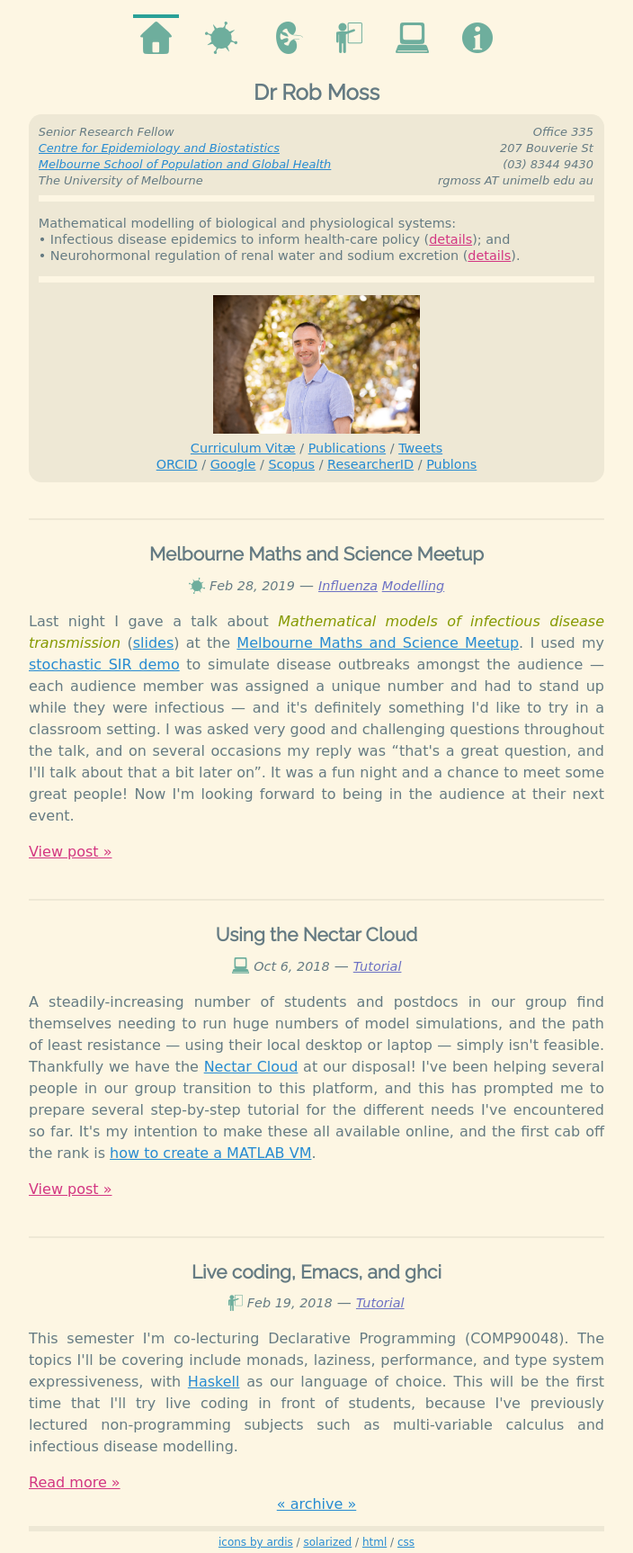
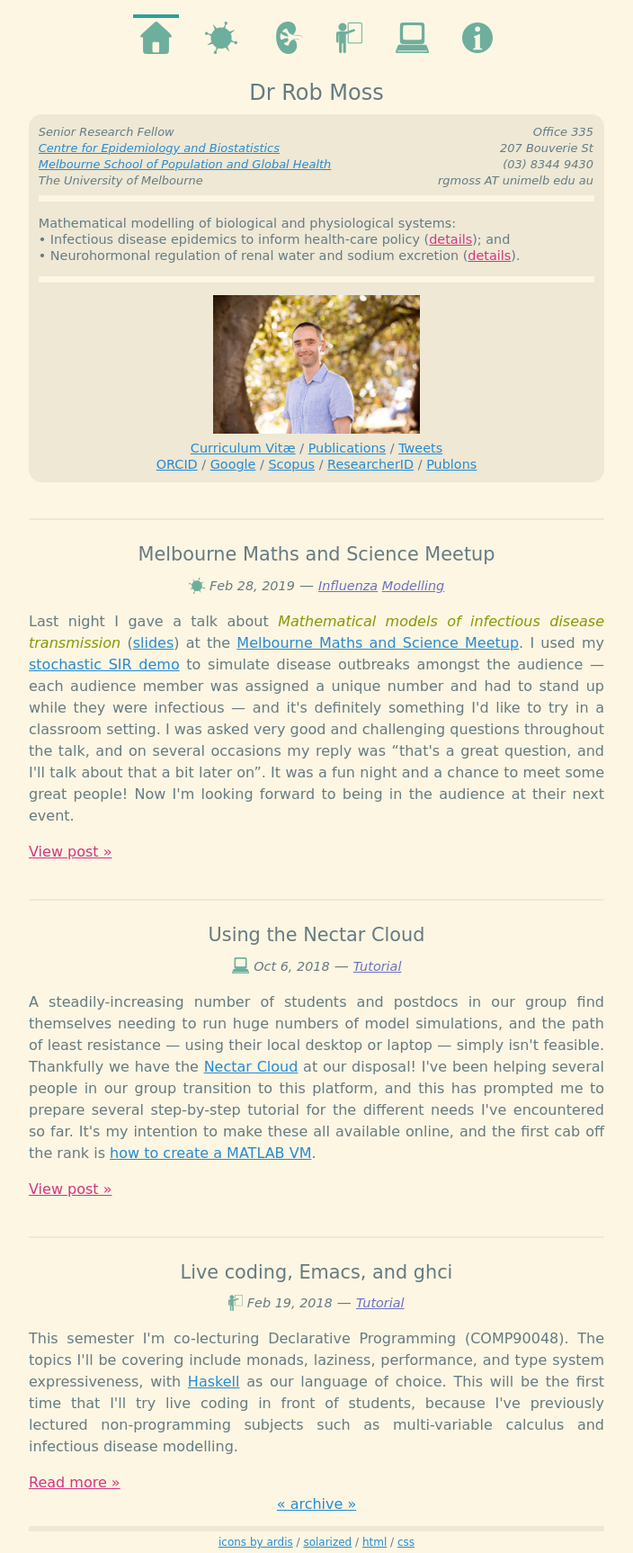
Before and after one commit to robmoss/previous2-robmoss.github.io, a Jekyll site: the page built from index.html, in a window 1280 px wide. Shown: the whole page at 90% size, without its empty margins (288-992 px from the left). Built offline with Jekyll 4.4.1, drawn with Linux system fonts in a browser that asks for light colours; some web fonts are replaced.

Commit message:
Use a single font for all page elements

```diff
--- a/_layouts/site.html
+++ b/_layouts/site.html
@@ -15,8 +15,6 @@
     <title>{{ title }}</title>
     <link rel="shortcut icon" type="image/png"
           href="{{ site.baseurl }}/favicon.png" />
-    <link rel="stylesheet" type="text/css"
-href="https://fonts.googleapis.com/css?family=Droid+Sans|Droid+Serif|Raleway" />
     <link rel="stylesheet" type="text/css"
           href="{{ site.baseurl }}{{ site.url_css }}/style.css" />
     <link rel="stylesheet" type="text/css"
--- a/_sass/special-crosswords.scss
+++ b/_sass/special-crosswords.scss
@@ -22,7 +22,7 @@
 }
 
 .crossword tr {
-    font-family: "DejaVu Sans Mono", "Droid Sans Mono", monospace;
+    font-family: "DejaVu Sans Mono", monospace;
     font-size: 90%;
 }
 
@@ -50,7 +50,7 @@
     left: 0;
     height: 1em;
     line-height: 1em;
-    font-family: "DejaVu Sans", "Droid Sans", "Calibri", "Verdana", sans-serif;
+    font-family: "DejaVu Sans", "Calibri", "Verdana", sans-serif;
     font-size: 75%;
     vertical-align: text-top;
     font-weight: bold;
--- a/assets/css/style.scss
+++ b/assets/css/style.scss
@@ -26,7 +26,7 @@
 *****************************************************************************/
 
 body {
-    font-family: "DejaVu Sans", "Droid Sans", "Calibri", "Verdana",
+    font-family: "DejaVu Sans", "Calibri", "Verdana",
     sans-serif;
     text-align: left;
     font-size: 100%; line-height: 1.5em;
@@ -47,8 +47,7 @@ blockquote {
 }
 
 h1, h2, h3 {
-    font-family: "Raleway", "DejaVu Sans", "Droid Sans", "Calibri", "Verdana",
-    sans-serif;
+    font-weight: normal;
     text-align: center;
 }
 h1 { font-size: 150%; }
@@ -171,11 +170,9 @@ aside, aside > * { width: 8rem; }
 aside img, .post .body aside p img {
     height: 1.2em; clear: none; float: none; padding-right: 0.25em;
     margin: 0 0 -0.1em 0; }
-aside .name, aside .item { font-family: "Raleway", "DejaVu Sans",
-                           "Droid Sans", "Calibri", "Verdana", sans-serif; }
 aside .name { line-height: 1.25em; margin-bottom: 0.25em;
               color: var(--fg-cyan); border-bottom: 2px solid var(--fg-cyan);}
-aside .item { line-height: 1.5em; font-size: 0.75em; font-weight: bold; }
+aside .item { line-height: 1.5em; font-size: 0.75em; font-weight: normal; }
 aside a  { color: var(--fg-magenta); }
 
 /*****************************************************************************
```
